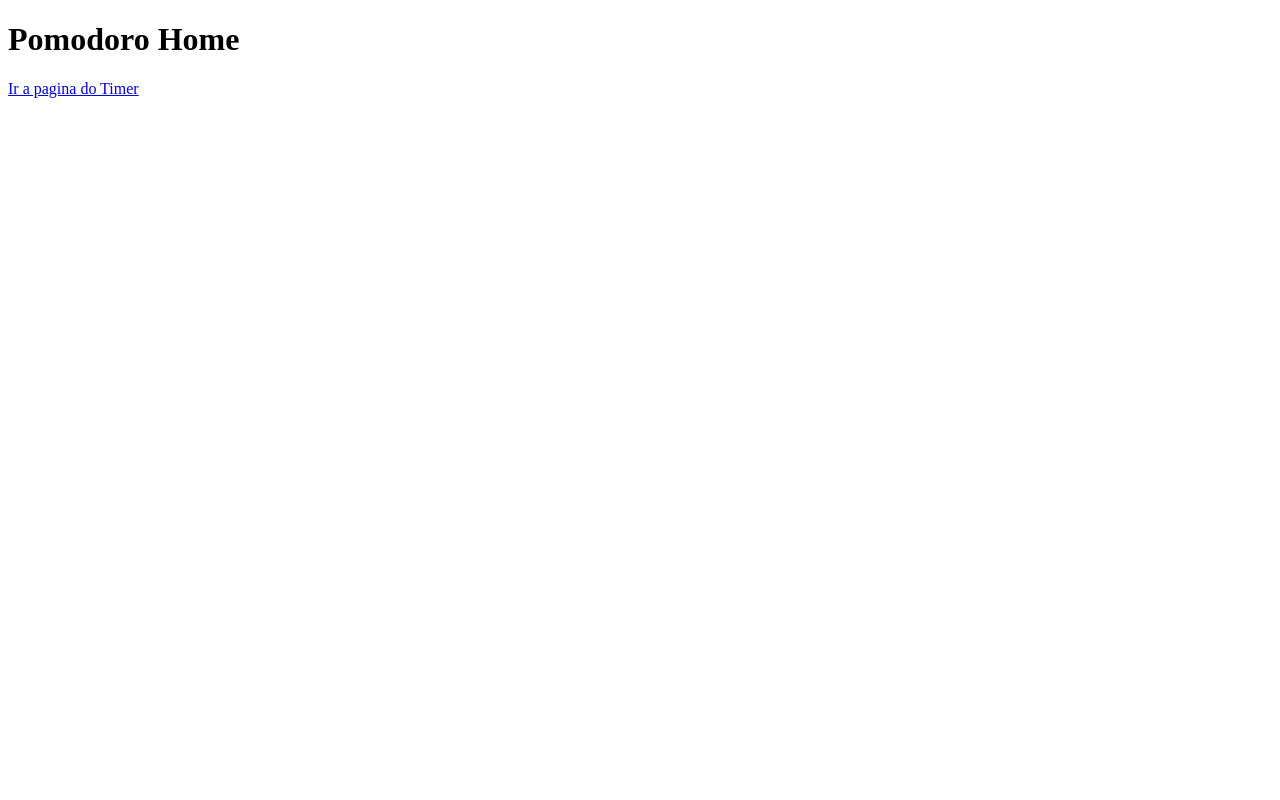
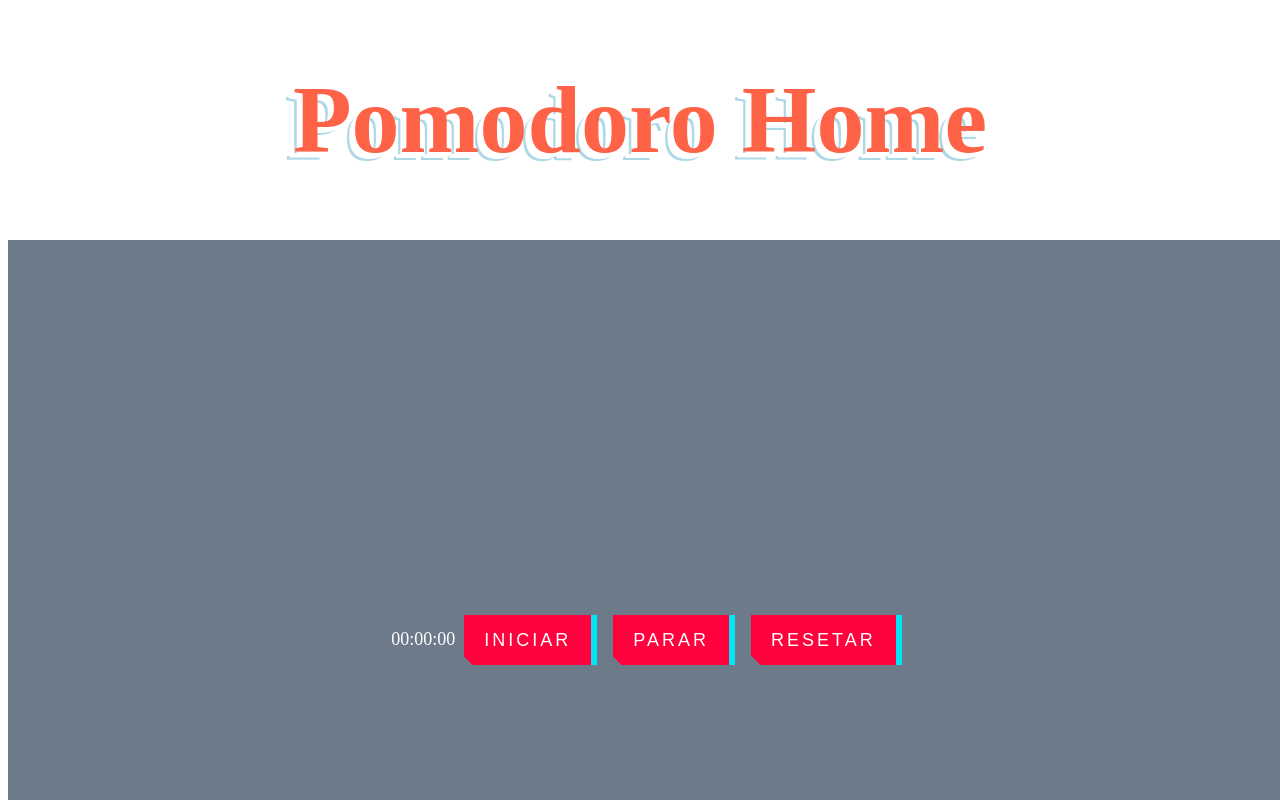
Before and after one commit to proclamus/PomodoroProject, a plain HTML site: page index.html in a window 1280 px wide. Shown: the top 800 px of the page. Drawn offline with Linux system fonts and the light colour scheme.

Commit message:
css e js

```diff
--- a/index.html
+++ b/index.html
@@ -5,9 +5,21 @@
     <meta http-equiv="X-UA-Compatible" content="IE=edge">
     <meta name="viewport" content="width=device-width, initial-scale=1.0">
     <title>Document</title>
+    <link href="style.css" rel="stylesheet">
 </head>
 <body>
     <h1>Pomodoro Home</h1>
-    <a href="Timer.html">Ir a pagina do Timer</a>
+    <div class="principal">
+    <p class="tempo">
+        <span class="minutos">00</span>:<span class="segundos">00</span>:<span class="milissegundos">00</span>
+    </p>
+
+    <div>
+        <button onclick="iniciar()" class="iniciar">INICIAR</button>
+        <button onclick="parar()" class="parar">PARAR</button>
+        <button onclick="resetar()" class="resetar">RESETAR</button>
+      </div>
+    </div>
+    <script src="script.js"></script>
 </body>
 </html>
--- /dev/null
+++ b/script.js
@@ -0,0 +1,69 @@
+const miliseg = document.querySelector('.milissegundos')
+const seg = document.querySelector('.segundos')
+const min = document.querySelector('.minutos')
+
+let miliNum = 0
+let segNum = 0
+let minNum = 0
+let INTERVALO
+
+function milissegundos() {
+    miliNum++
+    if (miliNum < 10) {
+      miliseg.innerHTML = '0' + miliNum
+    } else {
+      miliseg.innerHTML = miliNum
+    }
+
+    if (miliNum == 99) {
+      miliNum = 0
+      segundos()
+    }
+  }
+
+  function segundos() {
+    segNum++
+    if(segNum< 10)
+    {
+        seg.innerHTML = '0' + segNum
+    }
+    else
+    {
+        seg.innerHTML = segNum
+    }
+    if(segNum == 59)
+    {
+        segNum = 0
+        minutos()
+    }
+  }
+
+  function minutos() {
+    minNum++
+    if (minNum < 10) {
+      min.innerHTML = '0' + minNum
+    } else {
+      min.innerHTML = minNum
+    }
+  }
+
+  function iniciar() {
+    clearInterval(INTERVALO)
+    INTERVALO = setInterval(() => {
+      milissegundos()
+    }, 10)
+  }
+
+  function parar() {
+    clearInterval(INTERVALO)
+  }
+
+  function resetar() {
+    clearInterval(INTERVALO)
+    miliNum = 0
+    segNum = 0
+    minNum = 0
+    miliseg.innerHTML = '00'
+    seg.innerHTML = '00'
+    min.innerHTML = '00'
+  }
--- /dev/null
+++ b/style.css
@@ -0,0 +1,140 @@
+
+
+  h1 {
+    font-size: calc( 1em + 10vmin );
+    font-weight: 900;
+    color: tomato;
+    text-align: center;
+    --x-offset: -0.0625em;
+    --y-offset: 0.0625em;
+    --stroke: 0.025em;
+    --background-color: white;
+    --stroke-color: lightblue;
+
+    text-shadow:
+
+      var(--x-offset)
+      var(--y-offset)
+      0px
+      var(--background-color),
+
+      calc( var(--x-offset) - var(--stroke) )
+      calc( var(--y-offset) + var(--stroke) )
+      0px
+      var(--stroke-color);
+
+  }
+
+  .principal{
+    width: 100vw;
+    height: 100vh;
+    background: #6C7A89;
+    display: flex;
+    flex-direction: row;
+    justify-content: center;
+    align-items: center;
+  }
+
+  .tempo{
+    color: white;
+    font-size: large;
+  }
+
+  button,
+  button::after {
+   padding: 16px 20px;
+   font-size: 18px;
+   background: linear-gradient(45deg, transparent 5%, #ff013c 5%);
+   border: 0;
+   color: #fff;
+   letter-spacing: 3px;
+   line-height: 1;
+   box-shadow: 6px 0px 0px #00e6f6;
+   outline: transparent;
+   position: relative;
+  }
+
+  button::after {
+   --slice-0: inset(50% 50% 50% 50%);
+   --slice-1: inset(80% -6px 0 0);
+   --slice-2: inset(50% -6px 30% 0);
+   --slice-3: inset(10% -6px 85% 0);
+   --slice-4: inset(40% -6px 43% 0);
+   --slice-5: inset(80% -6px 5% 0);
+   content: "HOVER ME";
+   display: block;
+   position: absolute;
+   top: 0;
+   left: 0;
+   right: 0;
+   bottom: 0;
+   background: linear-gradient(45deg, transparent 3%, #00e6f6 3%, #00e6f6 5%, #ff013c 5%);
+   text-shadow: -3px -3px 0px #f8f005, 3px 3px 0px #00e6f6;
+   clip-path: var(--slice-0);
+  }
+
+  button:hover::after {
+   animation: 1s glitch;
+   animation-timing-function: steps(2, end);
+  }
+
+  @keyframes glitch {
+   0% {
+    clip-path: var(--slice-1);
+    transform: translate(-20px, -10px);
+   }
+
+   10% {
+    clip-path: var(--slice-3);
+    transform: translate(10px, 10px);
+   }
+
+   20% {
+    clip-path: var(--slice-1);
+    transform: translate(-10px, 10px);
+   }
+
+   30% {
+    clip-path: var(--slice-3);
+    transform: translate(0px, 5px);
+   }
+
+   40% {
+    clip-path: var(--slice-2);
+    transform: translate(-5px, 0px);
+   }
+
+   50% {
+    clip-path: var(--slice-3);
+    transform: translate(5px, 0px);
+   }
+
+   60% {
+    clip-path: var(--slice-4);
+    transform: translate(5px, 10px);
+   }
+
+   70% {
+    clip-path: var(--slice-2);
+    transform: translate(-10px, 10px);
+   }
+
+   80% {
+    clip-path: var(--slice-5);
+    transform: translate(20px, -10px);
+   }
+
+   90% {
+    clip-path: var(--slice-1);
+    transform: translate(-10px, 0px);
+   }
+
+   100% {
+    clip-path: var(--slice-1);
+    transform: translate(0);
+   }
+  }
+
+  button{
+    margin: 0.5em;
+  }
```
Also changed, not shown: Timer.html (deleted, +0 -12 lines).
